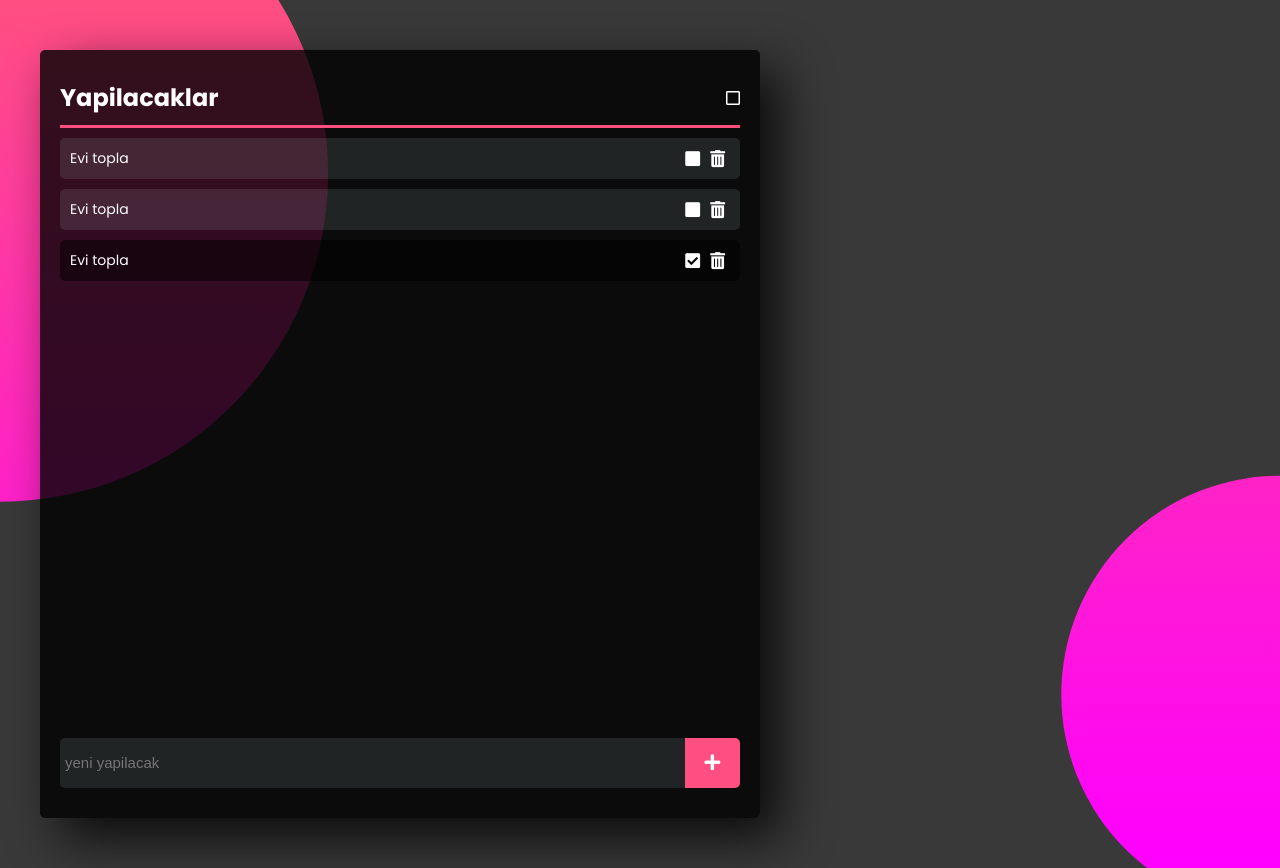
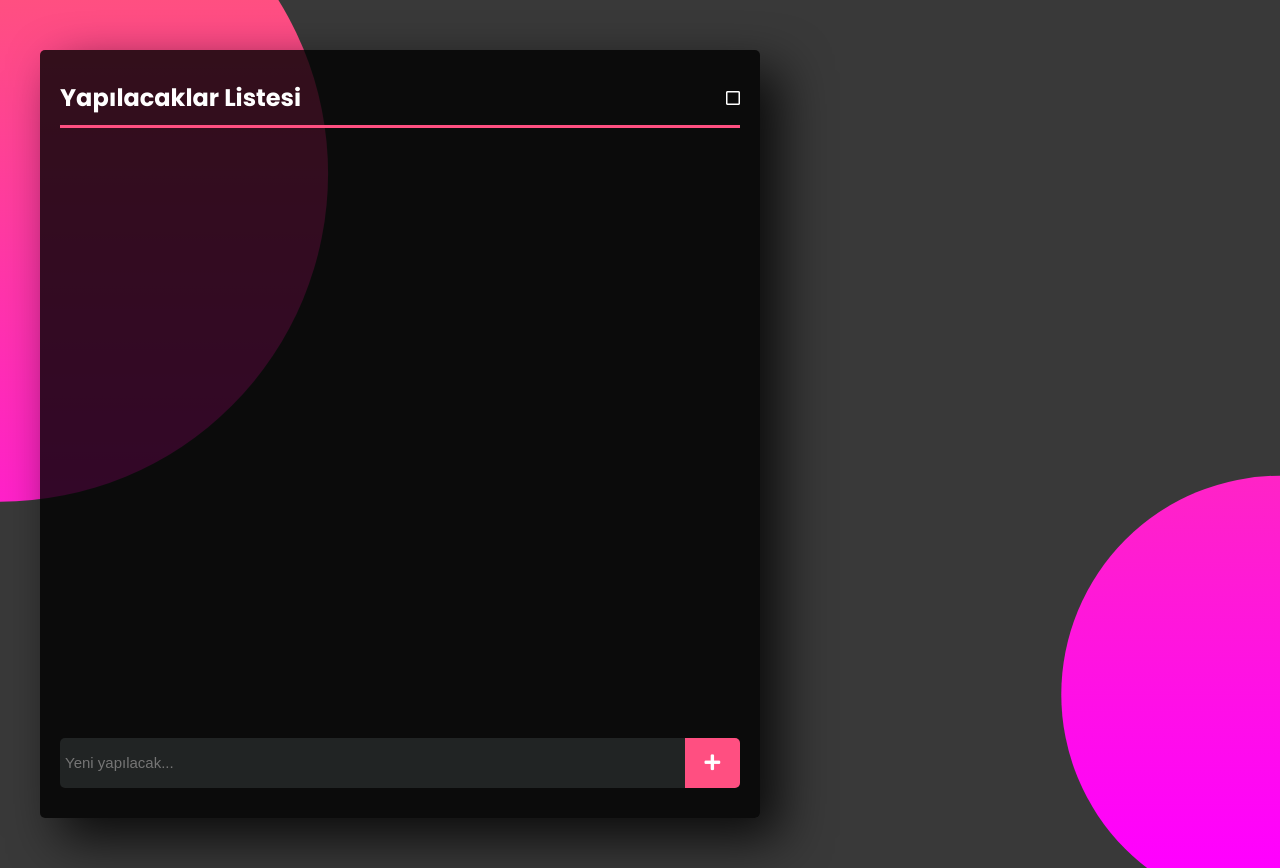
Before and after one commit to belifkutlu/to-do-app, a plain HTML site: page index.html in a window 1280 px wide. Drawn offline with nearby package versions, Linux system fonts and the light colour scheme.

Commit message:
add change html index

```diff
--- a/index.html
+++ b/index.html
@@ -28,33 +28,18 @@
     <div class="container">
       <div class="card">
         <div class="card-header">
-          <h2>Yapilacaklar</h2>
-          <i class="far fa-square"></i>
+          <h2>Yapılacaklar Listesi</h2>
+          <i id="todo-filter" class="far fa-square"></i>
         </div>
         <div class="card-body">
-          <ul class="todo-list" id="todo-list">
-            <div class="todo-item todo">
-              <li>Evi topla</li>
-              <i class="fas fa-square"></i>
-              <i class="fas fa-trash-alt"></i>
-            </div>
-            <div class="todo-item todo">
-              <li>Evi topla</li>
-              <i class="fas fa-square"></i>
-              <i class="fas fa-trash-alt"></i>
-            </div>
-            <div class="todo-item done">
-              <li>Evi topla</li>
-              <i class="fas fa-check-square"></i>
-              <i class="fas fa-trash-alt"></i>
-            </div>
-          </ul>
+          <ul data-filter="0" class="todo-list" id="todo-list"></ul>
         </div>
         <div class="card-footer">
-          <input type="text" id="todo-input" placeholder="yeni yapilacak" />
+          <input type="text" id="todo-input" placeholder="Yeni yapılacak..." />
           <button id="todo-button"><i class="fas fa-plus"></i></button>
         </div>
       </div>
     </div>
+    <script src="/script.js"></script>
   </body>
 </html>
```
